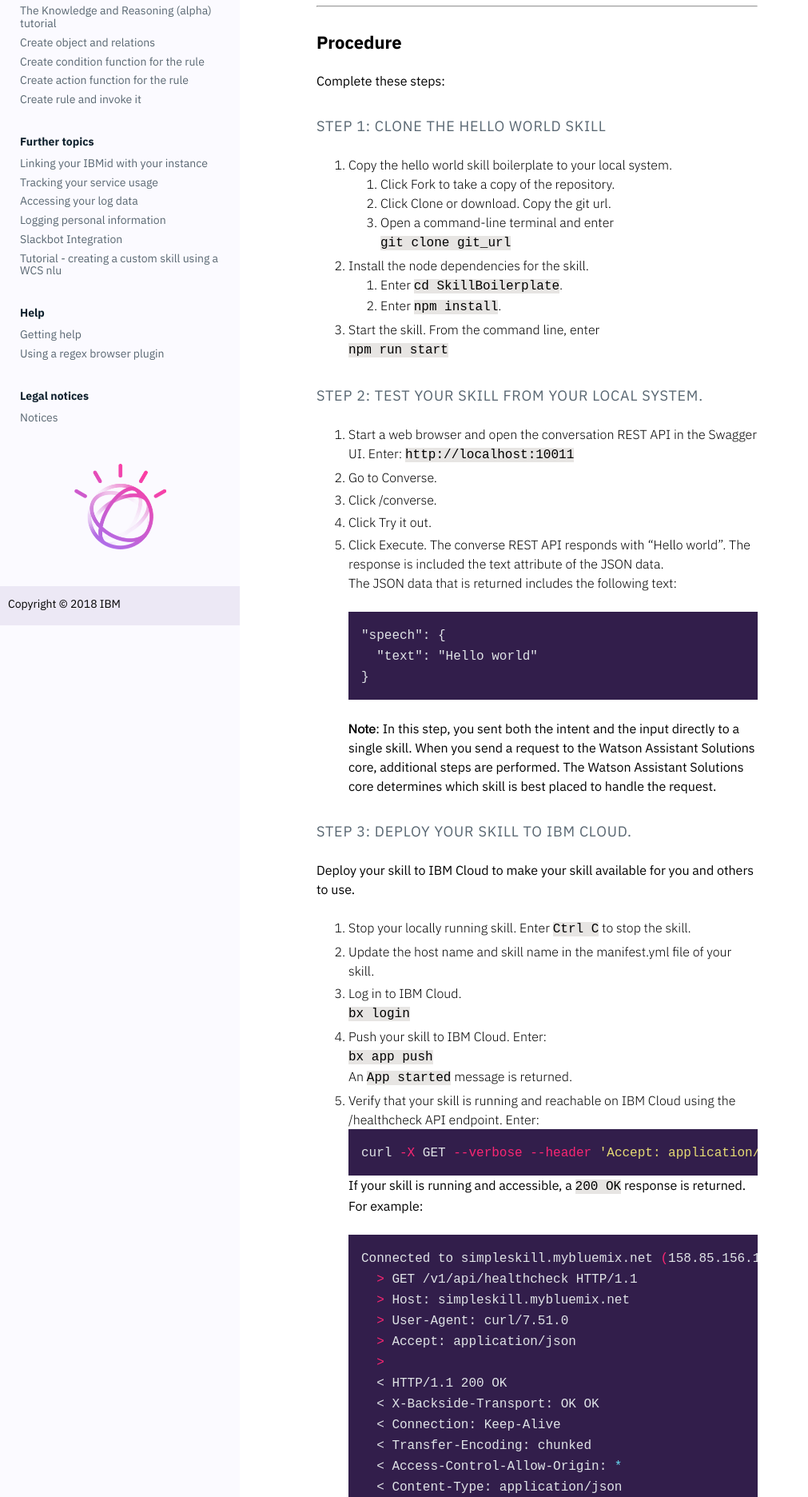
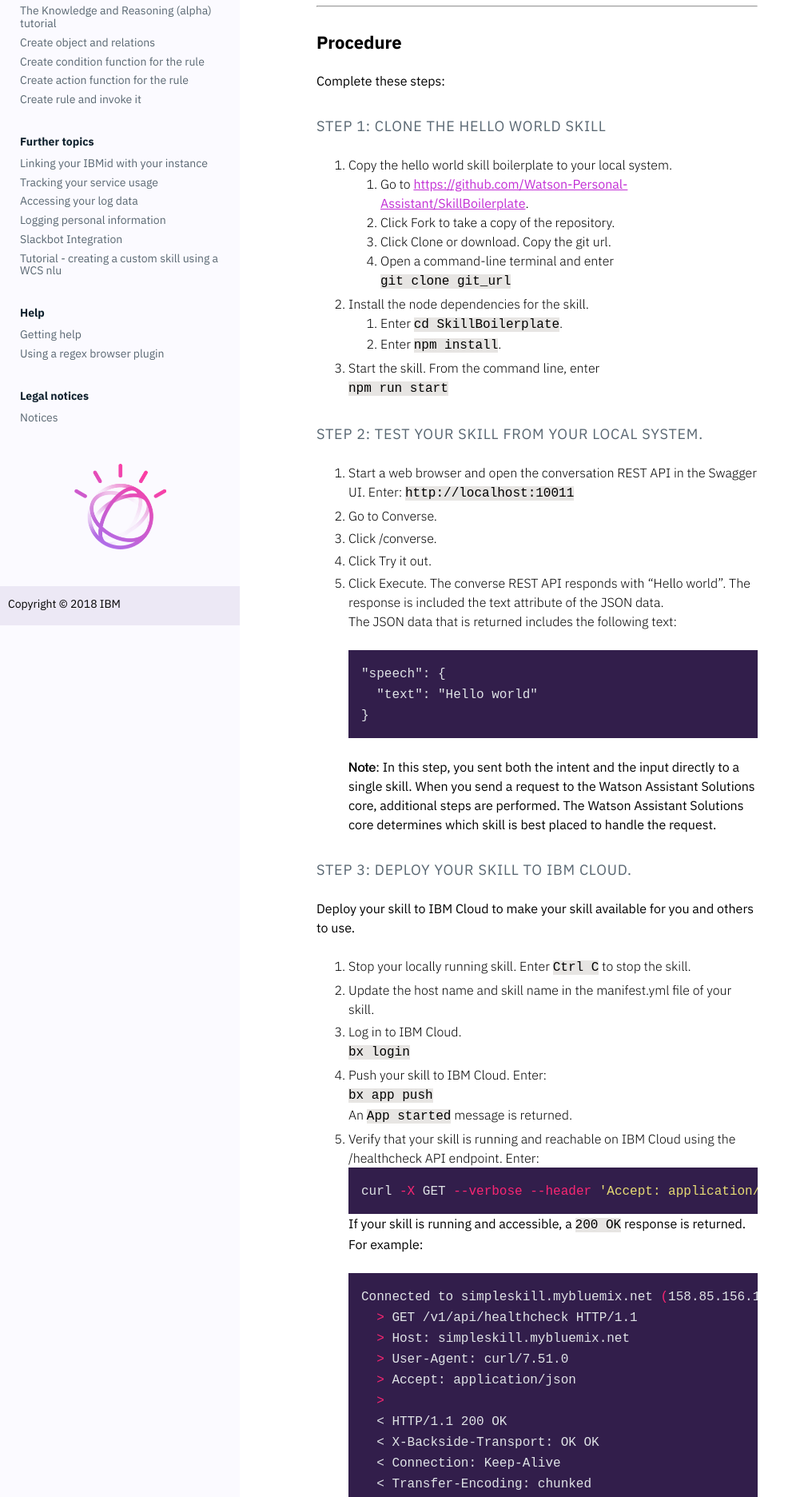
Before and after one commit to Watson-Personal-Assistant/developer, a Jekyll site: the page built from _content/skill/build-skill.md, in a window 1280 px wide. Shown: the part 775-2647 px from the top of the page at 80% size, without its empty margins (0-1011 px from the left). Built offline with Jekyll 4.4.1, drawn with Linux system fonts in a browser that asks for light colours.

Commit message:
Update build-skill.md
boilerplate url added

```diff
--- a/_content/skill/build-skill.md
+++ b/_content/skill/build-skill.md
@@ -24,9 +24,10 @@
 
 #### Step 1: Clone the hello world skill
 1.  Copy the hello world skill boilerplate to your local system.
-    1. Click Fork to take a copy of the repository.
-    2. Click Clone or download. Copy the git url.
-    3. Open a command-line terminal and enter<br>`git clone git_url`
+    1. Go to  [https://github.com/Watson-Personal-Assistant/SkillBoilerplate](https://github.com/Watson-Personal-Assistant/SkillBoilerplate).
+    2. Click Fork to take a copy of the repository.
+    3. Click Clone or download. Copy the git url.
+    4. Open a command-line terminal and enter<br>`git clone git_url`
 2. Install the node dependencies for the skill.
     1. Enter `cd SkillBoilerplate`.
     2. Enter `npm install`.
```
